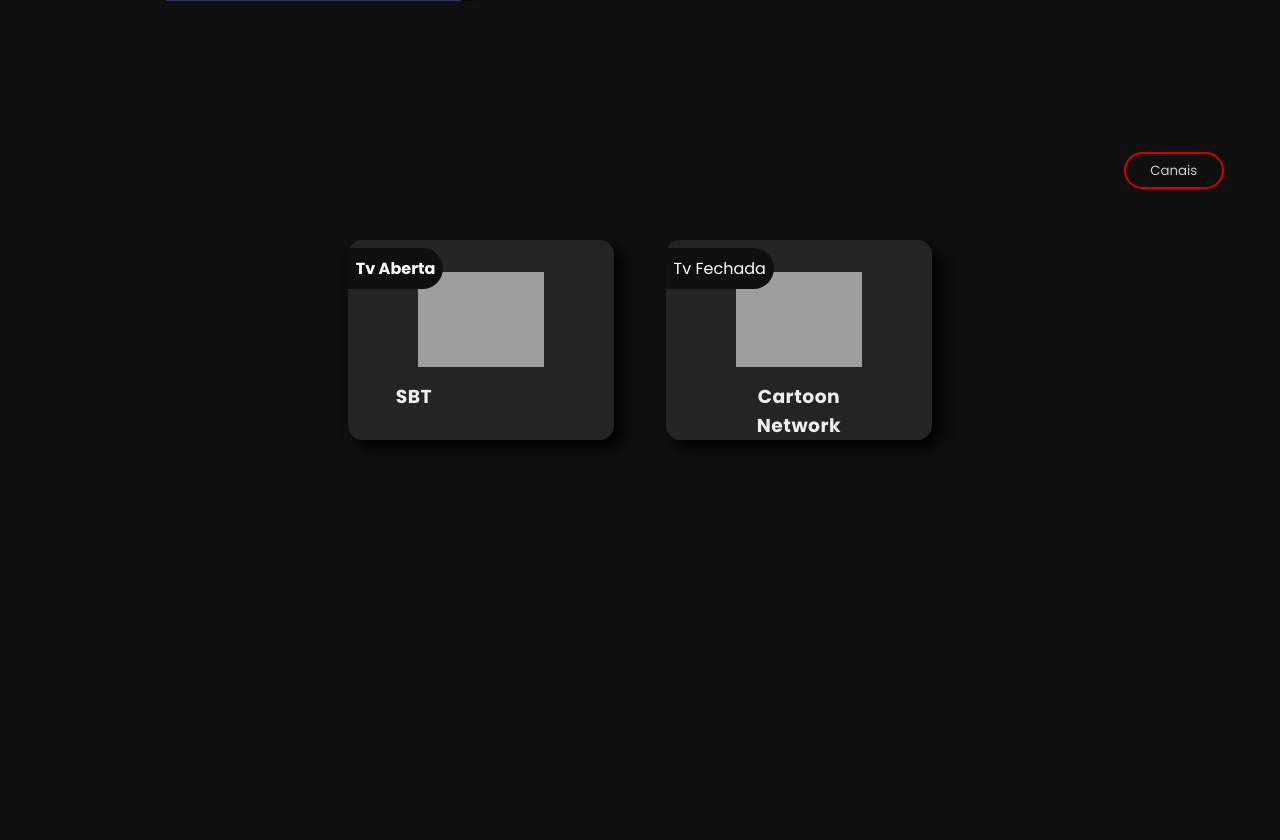
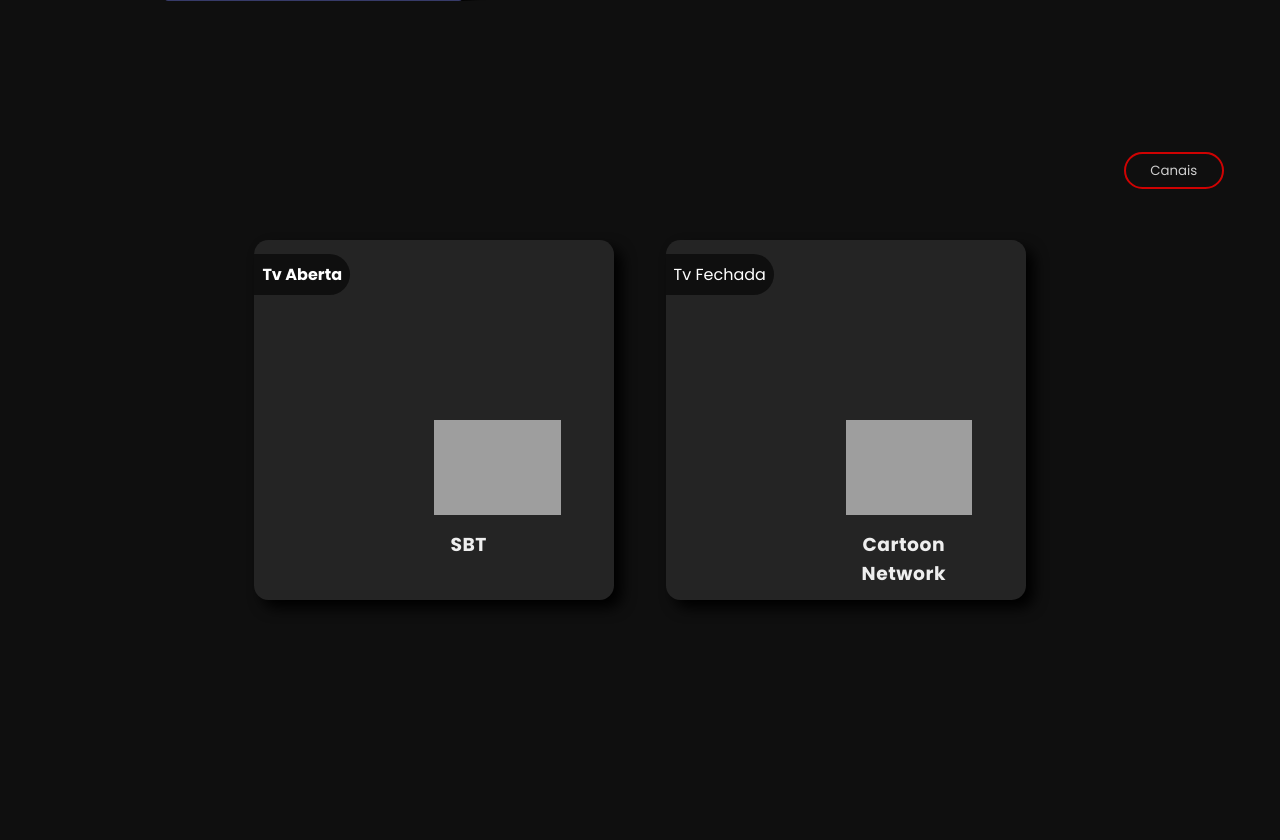
Before and after one commit to igcardoso/PlayFlix-Plus, a PHP site: page / in a window 1280 px wide. Shown: the part 1497-2337 px from the top of the page. Before the commit the page ends 1939 px from the top, so only its background shows below. Run offline with PHP 8.4, Linux system fonts and the light colour scheme; some libraries are stand-ins or nearby versions; grey boxes are pictures that could not be loaded.

Commit message:
update Index-style.css

```diff
--- a/Index-style.css
+++ b/Index-style.css
@@ -230,7 +230,7 @@ section{
   margin-bottom: 23%;
   width: 200pt;
   height: 150pt;
-  padding: 4vh;
+  padding: 135pt;
   border-radius: 0.9em;
   box-shadow: 6pt 6pt 10pt black;
   background-color: #242424;
```
